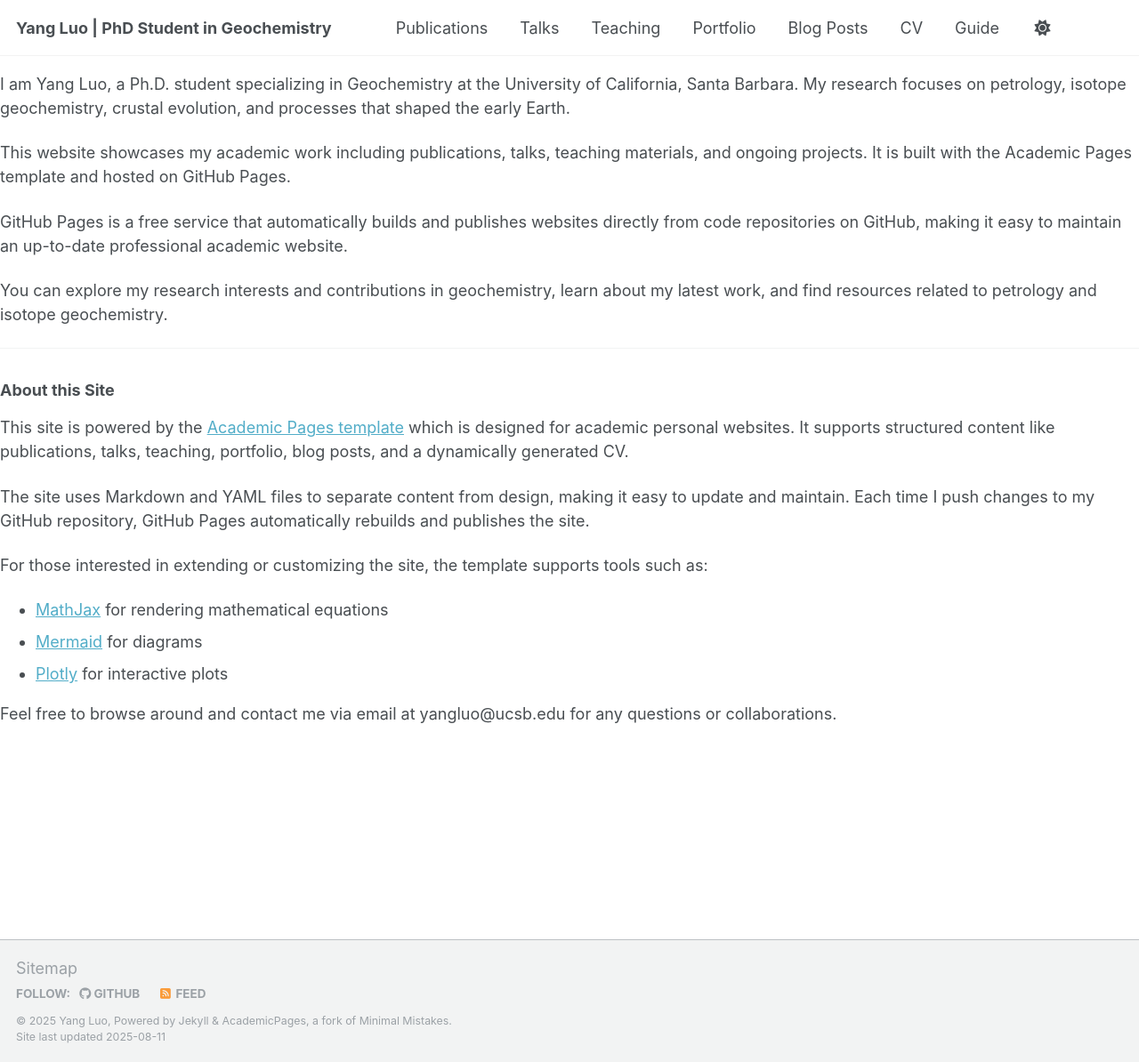
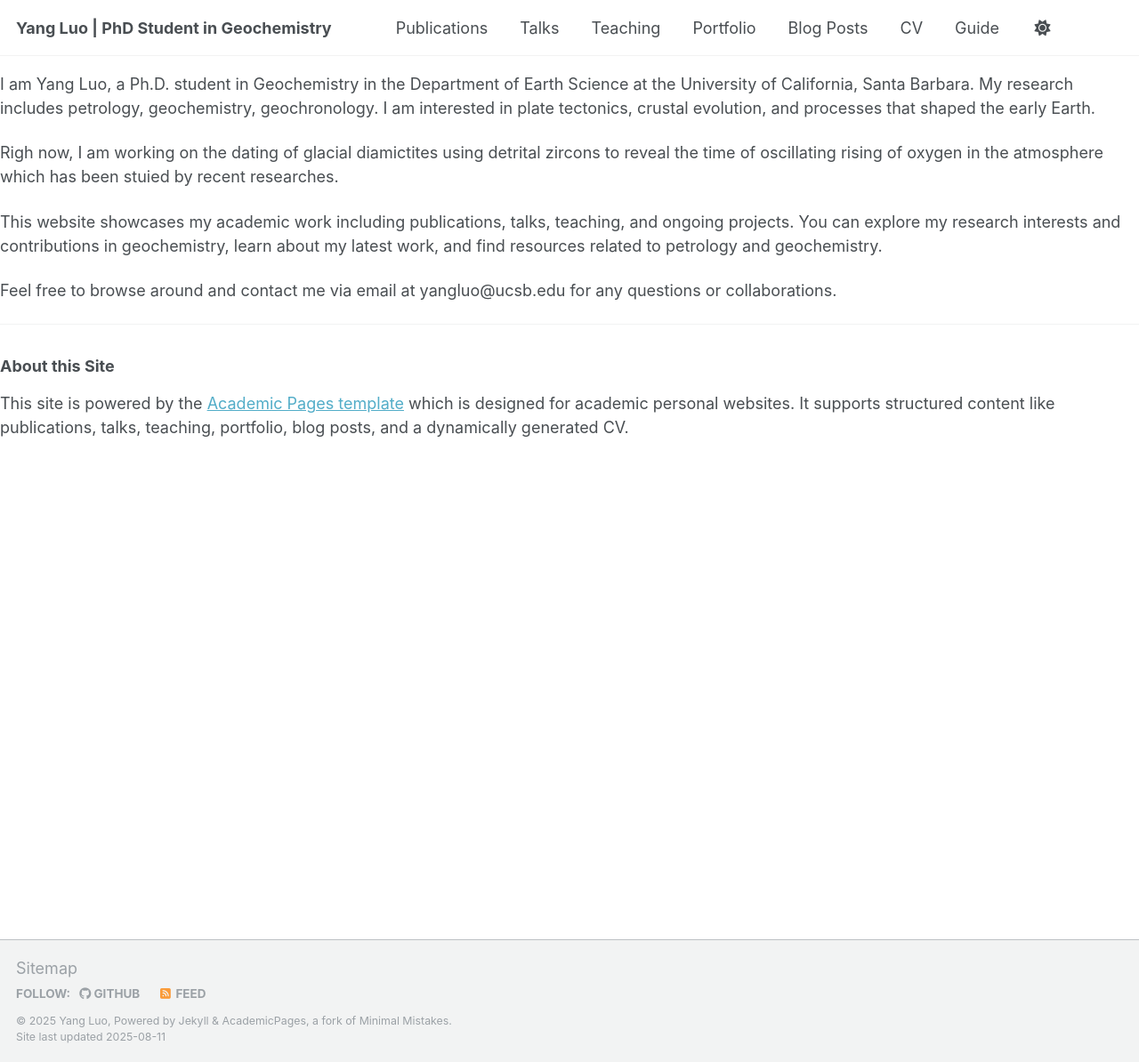
Before and after one commit to yangluo-geol/yangluo-geol.github.io, a Jekyll site: the page built from _pages/about.md, in a window 1280 px wide and 1194 px high. Shown: the whole window at 89% size. Built offline with Jekyll 4.4.1, drawn with Linux system fonts in a browser that asks for light colours; our own code applies the rules of GitHub Pages for plain Markdown files; a script that is not in the unit is left out.

Commit message:
Update about.md

```diff
--- a/_pages/about.md
+++ b/_pages/about.md
@@ -7,26 +7,16 @@ redirect_from:
   - /about.html
 ---
 
-I am Yang Luo, a Ph.D. student specializing in Geochemistry at the University of California, Santa Barbara. My research focuses on petrology, isotope geochemistry, crustal evolution, and processes that shaped the early Earth.
+I am Yang Luo, a Ph.D. student in Geochemistry in the Department of Earth Science at the University of California, Santa Barbara. My research includes petrology, geochemistry, geochronology. I am interested in plate tectonics, crustal evolution, and processes that shaped the early Earth.
 
-This website showcases my academic work including publications, talks, teaching materials, and ongoing projects. It is built with the Academic Pages template and hosted on GitHub Pages.
+Righ now, I am working on the dating of glacial diamictites using detrital zircons to reveal the time of oscillating rising of oxygen in the atmosphere which has been stuied by recent researches.
 
-GitHub Pages is a free service that automatically builds and publishes websites directly from code repositories on GitHub, making it easy to maintain an up-to-date professional academic website.
+This website showcases my academic work including publications, talks, teaching, and ongoing projects. You can explore my research interests and contributions in geochemistry, learn about my latest work, and find resources related to petrology and geochemistry.
 
-You can explore my research interests and contributions in geochemistry, learn about my latest work, and find resources related to petrology and isotope geochemistry.
+Feel free to browse around and contact me via email at yangluo@ucsb.edu for any questions or collaborations.
 
 ---
 
 ### About this Site
 
 This site is powered by the [Academic Pages template](https://github.com/academicpages/academicpages.github.io) which is designed for academic personal websites. It supports structured content like publications, talks, teaching, portfolio, blog posts, and a dynamically generated CV.
-
-The site uses Markdown and YAML files to separate content from design, making it easy to update and maintain. Each time I push changes to my GitHub repository, GitHub Pages automatically rebuilds and publishes the site.
-
-For those interested in extending or customizing the site, the template supports tools such as:
-
-- [MathJax](https://www.mathjax.org/) for rendering mathematical equations
-- [Mermaid](https://mermaid.js.org/) for diagrams
-- [Plotly](https://plotly.com/javascript/) for interactive plots
-
-Feel free to browse around and contact me via email at yangluo@ucsb.edu for any questions or collaborations.
```
